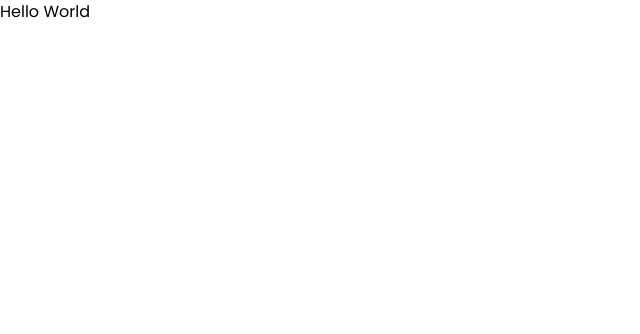
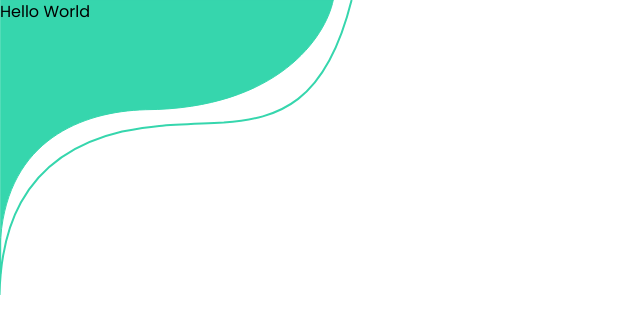
Before and after one commit to gabrielcarloto/adopet, a React (Vite) app: page / in a window 1280 px wide. Shown: the top 334 px of the page, without its empty margins (0-640 px from the left). Built offline with nearby package versions, Linux system fonts and the light colour scheme.

Commit message:
✨ feat: add top-left shape

```diff
--- a/src/styles.css
+++ b/src/styles.css
@@ -1,3 +1,7 @@
 @tailwind base;
 @tailwind components;
 @tailwind utilities;
+
+body {
+  @apply bg-shape-1 bg-no-repeat bg-95% md:bg-auto
+}
--- a/tailwind.config.js
+++ b/tailwind.config.js
@@ -3,6 +3,13 @@ module.exports = {
   content: ['./src/**/*.tsx'],
   theme: {
     extend: {
+      backgroundSize: {
+        '95%': '95%',
+      },
+      backgroundImage: {
+        'shape-1': 'url(/src/assets/shape-1.svg)',
+        'shape-2': 'url(/src/assets/shape-2.svg)',
+      },
       fontFamily: {
         sans: 'Poppins, sans-serif',
       },
```
Also changed, not shown: src/assets/shape-1.svg (added), src/assets/shape-2.svg (added).
